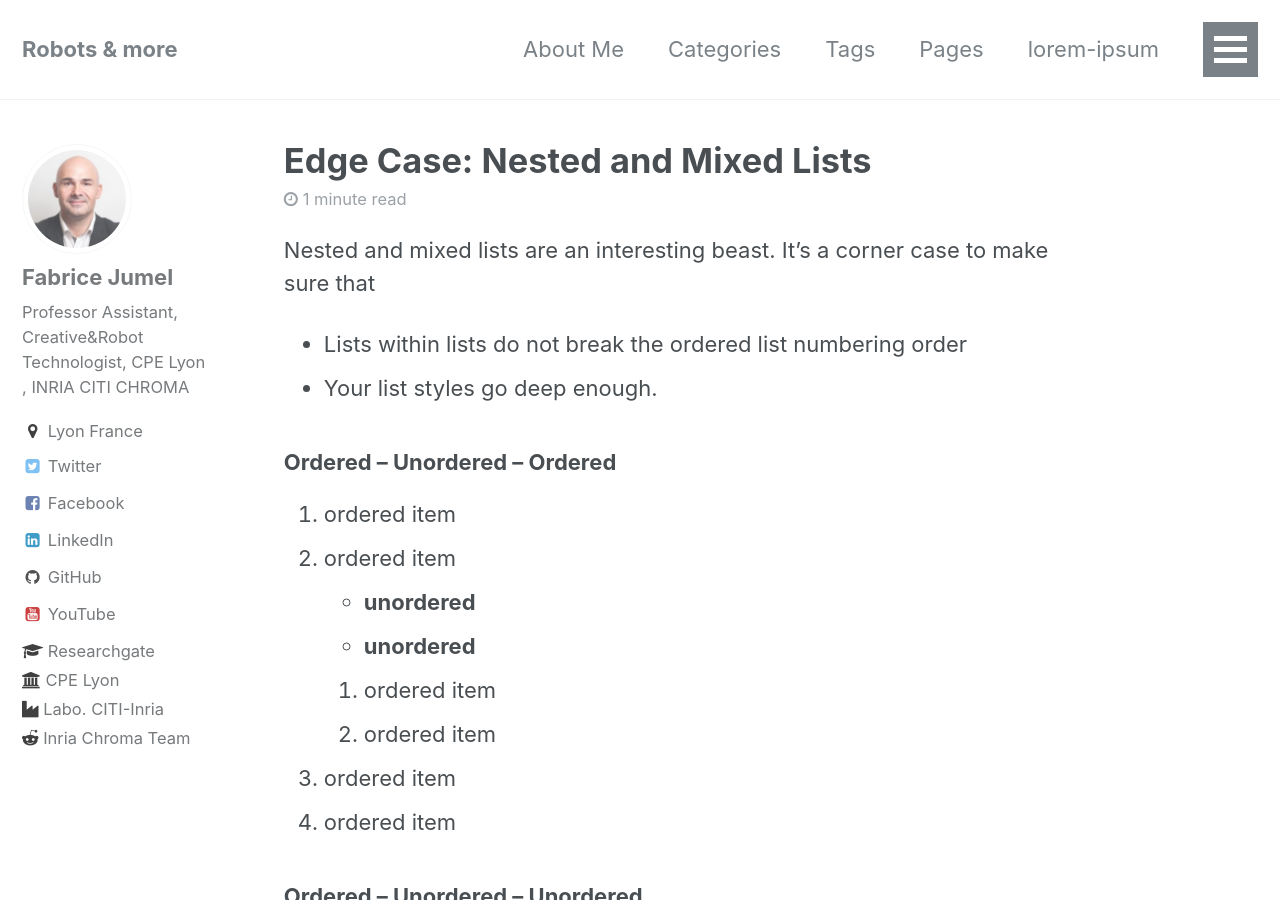
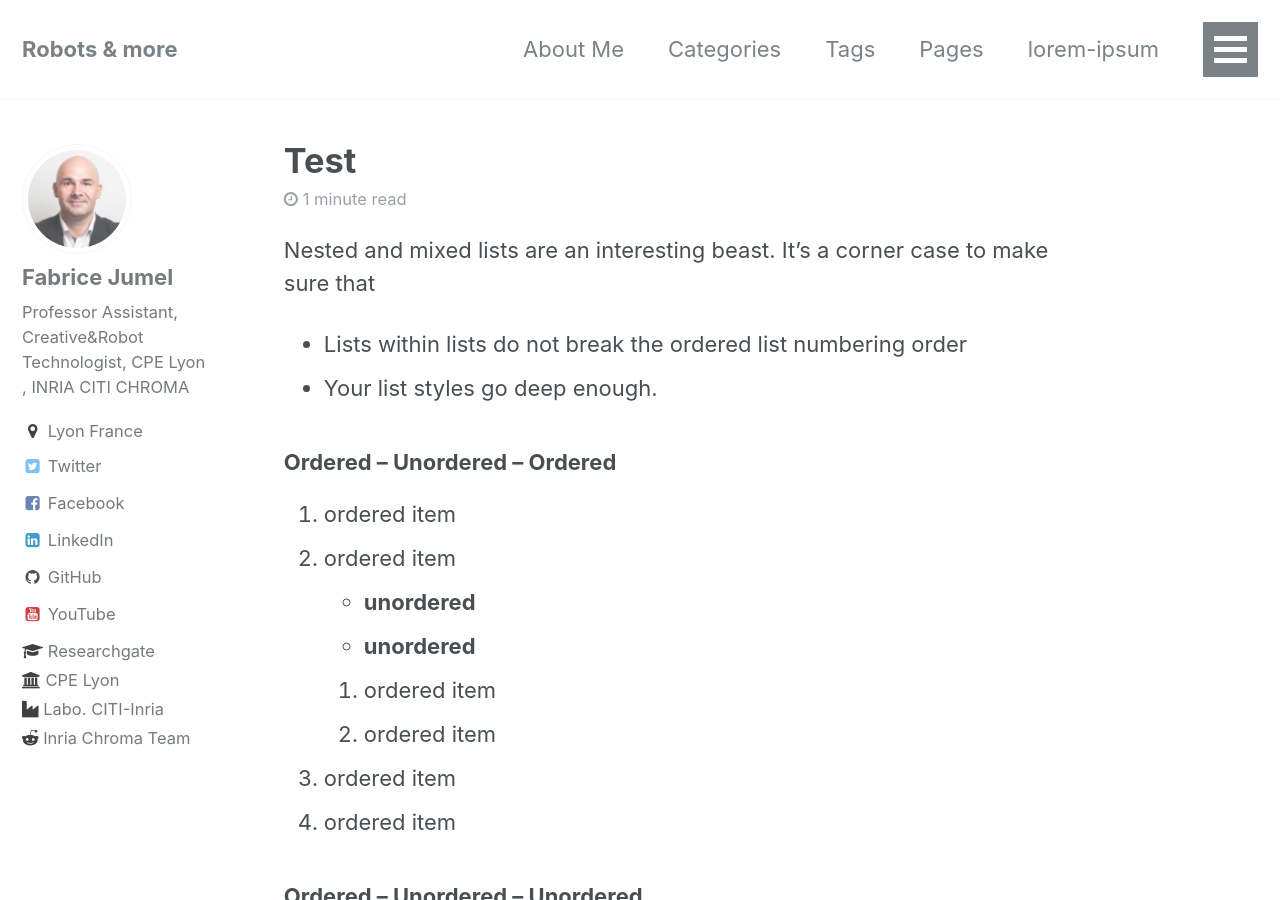
Before and after one commit to fabricejumel/fabricejumel.github.io, a Jekyll site: the page built from _posts/2010-05-15-edge-case-nested-and-mixed-lists.md, in a window 1280 px wide and 900 px high. Built offline with Jekyll 4.4.1, drawn with Linux system fonts in a browser that asks for light colours; formulas are drawn with MathJax 3; a script that is not in the unit is left out; some of the changed text lies outside the part shown.

Commit message:
Update 2010-05-15-edge-case-nested-and-mixed-lists.md

```diff
--- a/_posts/2010-05-15-edge-case-nested-and-mixed-lists.md
+++ b/_posts/2010-05-15-edge-case-nested-and-mixed-lists.md
@@ -1,9 +1,10 @@
 ---
-title: "Edge Case: Nested and Mixed Lists"
+title: "Test"
 categories:
-  - Science
+  - Jekyll Template
 tags:
   - content
+  - english
 mathjax: true
 ---
 
```
